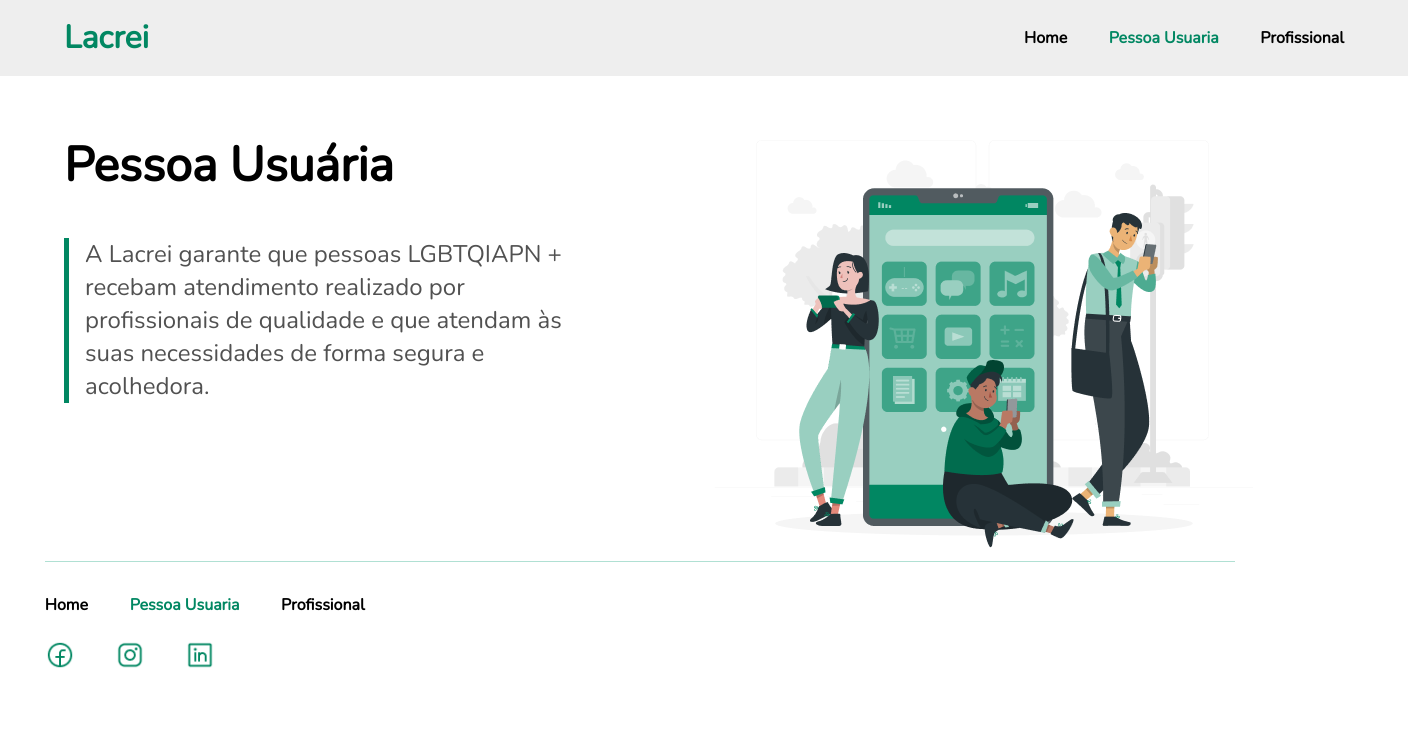
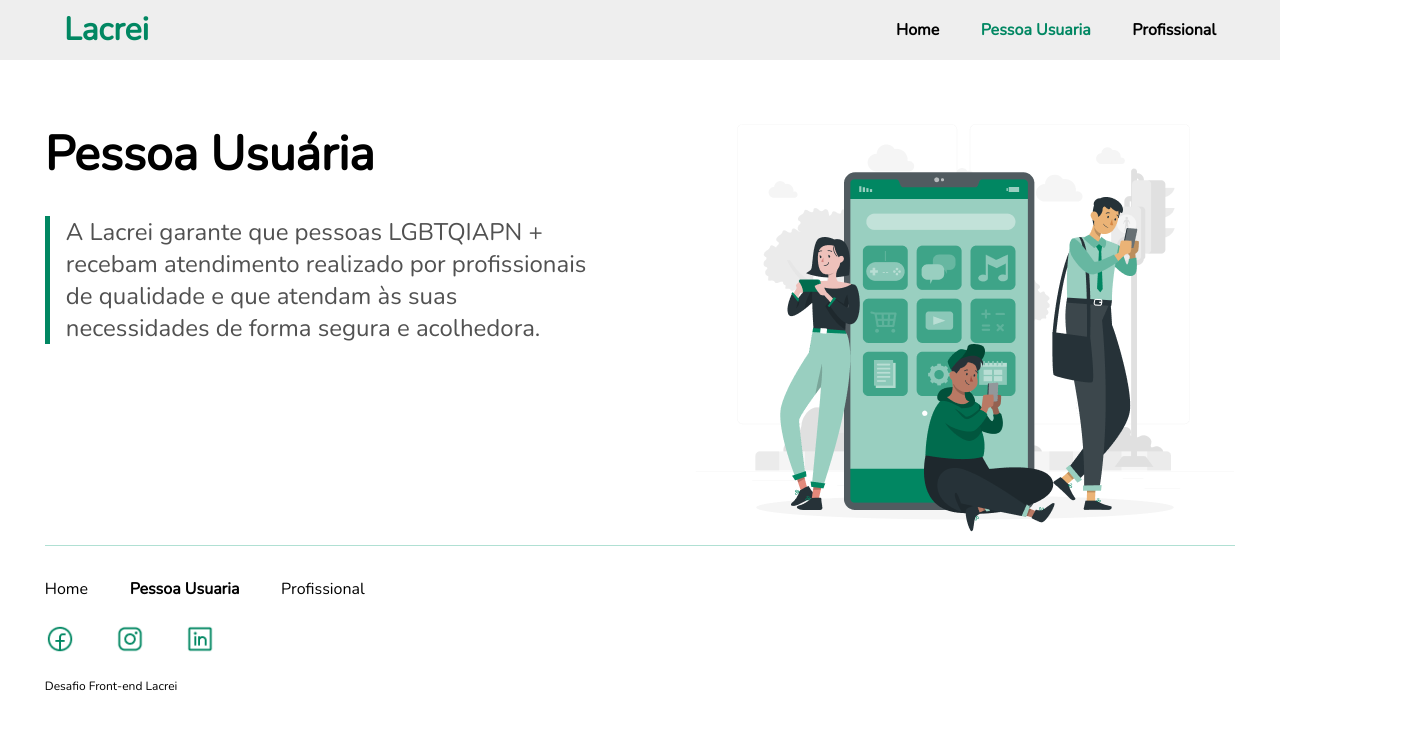
Before and after one commit to ArM-08/Lacrei, a React (Vite) app: page /pessoa-usuaria in a window 1280 px wide. Shown: the top 730 px of the page, 1408 px wide, since content can reach past the window. Built offline with nearby package versions, Linux system fonts and the light colour scheme.

Commit message:
styled and location

```diff
--- a/index.html
+++ b/index.html
@@ -2,12 +2,12 @@
 <html lang="en">
   <head>
     <meta charset="UTF-8" />
-    <link rel="icon" type="image/svg+xml" href="/vite.svg" />
+    <link rel="icon" type="image/png" href="./src/assets/images/19_App_Store_1024pt.png" />
     <link rel="preconnect" href="https://fonts.googleapis.com">
     <link rel="preconnect" href="https://fonts.gstatic.com" crossorigin>
     <link href="https://fonts.googleapis.com/css2?family=Nunito&display=swap" rel="stylesheet">
     <meta name="viewport" content="width=device-width, initial-scale=1.0" />
-    <title>Vite + React + TS</title>
+    <title>Desafio Lacrei</title>
   </head>
   <body>
     <div id="root"></div>
--- a/src/App.tsx
+++ b/src/App.tsx
@@ -1,17 +1,11 @@
 import "./reset.css";
-import Header from "./Components/Header";
 
-import Footer from "./Components/Footer";
 
 import MainRoute from "./Routes";
 
 function App() {
   return (
-    <>
-      <Header />
       <MainRoute />
-      <Footer />
-    </>
   );
 }
 
--- a/src/Components/Footer/index.tsx
+++ b/src/Components/Footer/index.tsx
@@ -21,18 +21,23 @@ const Buttons = styled.div`
   gap: 40px;
   margin: 24px 0 24px 0;
 `;
+const Front = styled.p`
+font-family: "Nunito", sans-serif;
+font-size: 12px;
+`
 
 interface FooterContent {}
 
 const Footer: React.FC<FooterContent> = () => {
   return (
     <FooterContainer>
-      <Menu/>
+      <Menu type="normal" selected={true} color="black"/>
       <Buttons>
         <ButtonSocial src={Face}></ButtonSocial>
         <ButtonSocial src={Insta}></ButtonSocial>
         <ButtonSocial src={Linkedin}></ButtonSocial>
       </Buttons>
+      <Front>Desafio Front-end Lacrei</Front>
     </FooterContainer>
   );
 };
--- a/src/Components/Header/index.tsx
+++ b/src/Components/Header/index.tsx
@@ -3,14 +3,17 @@ import styled from "styled-components";
 import Menu from "../Menu";
 
 const NavBar = styled.header`
-  width: 100vw;
-  height: 60px;
+  width: 100%;
+  min-height: 60px;
   background: #eeeeee;
   display: flex;
   justify-content: space-between;
   align-items: center;
   flex-wrap: wrap;
-  padding: 8px 64px;
+  @media(max-width: 608px){
+    justify-content: center;
+  }
+
 `;
 
 const Logo = styled.a`
@@ -20,6 +23,7 @@ const Logo = styled.a`
   font-family: "Nunito", sans-serif;
   font-weight: 700;
   text-decoration: none;
+  padding: 8px 64px;
 `;
 
 interface HeaderContent {
@@ -29,7 +33,7 @@ const Header: React.FC<HeaderContent> = () => {
   return (
     <NavBar>
       <Logo href="/">Lacrei</Logo>
-      <Menu/>
+      <Menu type="bold" selected ={true} color="#018762"/>
     </NavBar>
   );
 };
--- a/src/Components/Menu/index.tsx
+++ b/src/Components/Menu/index.tsx
@@ -1,4 +1,5 @@
 
+import { Link, useLocation } from "react-router-dom";
 import styled from "styled-components";
 
 
@@ -7,32 +8,45 @@ const MenuItems = styled.ul`
   flex-direction: row;
   justify-content: space-between;
   align-items: center;
-  padding: 0px;
+  padding-right: 64px;
   width: 320px;
+  @media(max-width: 608px){
+    padding-right: 0px;
+  }
+
 `;
 
 interface Linkprops {
-  active: boolean
+
+  color: string;
+  selected: boolean;
+  active: boolean;
+  type: string
 }
-const Link = styled.a<Linkprops>`
+const StyledLink = styled(Link)<Linkprops>`
   text-decoration: none;
-  color: ${({ active }) => active ?  '#018762' : 'black'};
+  color: ${({ active, color}) => active?  color : '#000'};
   font-family: "Nunito";
   font-size: 16px;
-  font-weight: bold;
-  font-style: normal;
+
+  font-weight: ${({ active, selected, type}) => active && selected ?  "bold" : type};
+ &:hover{
+  opacity: 0.6;
+ }
 `;
 
 const MenuItem = styled.li`
 list-style-type: none;
-font-weight: bold;
-
 `;
 
 
 interface MenuContent {
+  color: string;
+  selected: boolean;
+  type: string
+
 }
-const Menu: React.FC<MenuContent> = () => {
+const Menu: React.FC<MenuContent> = (props) => {
 
   function getItem(label: JSX.Element, key: Number, ) {
     return {
@@ -40,21 +54,20 @@ const Menu: React.FC<MenuContent> = () => {
       label,
     };
   }
-  const HomeActive = location.pathname === '/'
-  const PessoaActive = location.pathname === '/pessoa-usuaria'
-  const ProfissionalActive = location.pathname === '/profissional'
+  const location = useLocation()
+  const path = location.pathname;
 
   const items = [
-    getItem(<Link active={HomeActive} href="/" >Home</Link>, 1),
-    getItem(<Link active={PessoaActive} href="/pessoa-usuaria">Pessoa Usuaria</Link>, 2),
-    getItem(<Link active={ProfissionalActive} href="/profissional">Profissional</Link>, 3),
+    getItem(<StyledLink  type={props.type} selected={props.selected} color={props.color} active={path === '/'} to="/" >Home</StyledLink>, 1),
+    getItem(<StyledLink type={props.type} selected={props.selected} color={props.color} active={path === '/pessoa-usuaria'} to="/pessoa-usuaria">Pessoa Usuaria</StyledLink>, 2),
+    getItem(<StyledLink type={props.type} selected={props.selected} color={props.color} active={path === '/profissional' } to="/profissional">Profissional</StyledLink>, 3),
   ];
 
 
   return (
     <MenuItems>
       {items.map((item) => (
-        <MenuItem key={`menu-item-${item.key}`}>{item.label}</MenuItem>
+        <MenuItem  key={`menu-item-${item.key}`}>{item.label}</MenuItem>
       ))}
     </MenuItems>
 
--- a/src/Pages/Home.tsx
+++ b/src/Pages/Home.tsx
@@ -9,10 +9,14 @@ import {
   ImgPage,
 } from "./styled";
 import ImgHome from "./../assets/images/ImgHome.png";
+import { useEffect } from "react";
 
 interface HomePage {}
 
 const Home: React.FC<HomePage> = () => {
+  useEffect(() => {
+    document.title = 'Home | Desafio Lacrei ';
+  }, []);
   return (
     <PageContainer>
       <FirstContainer>
--- a/src/Pages/PessoaUsuaria.tsx
+++ b/src/Pages/PessoaUsuaria.tsx
@@ -7,10 +7,14 @@ import {
   ImgPage,
 } from "./styled";
 import ImgPessoaUsuaria from "./../assets/images/ImgPessoaUsuaria.png";
+import { useEffect } from "react";
 
 interface PessoaUsuariaContent {}
 
 const PessoaUsuaria: React.FC<PessoaUsuariaContent> = () => {
+  useEffect(() => {
+    document.title = 'Pessoa Usuaria | Desafio Lacrei ';
+  }, []);
   return (
     <PageContainer>
       <FirstContainer>
--- a/src/Pages/Profissional.tsx
+++ b/src/Pages/Profissional.tsx
@@ -7,17 +7,19 @@ import {
   ImgPage,
 } from "./styled";
 import ImgPessoaUsuaria from "./../assets/images/ImgProfissional.png";
+import { useEffect } from "react";
 interface ProfissionalContent {}
 
 const Profissional: React.FC<ProfissionalContent> = () => {
+  useEffect(() => {
+    document.title = 'Profissional | Desafio Lacrei ';
+  }, []);
   return (
     <PageContainer>
       <FirstContainer>
         <Title>Profissional</Title>
         <Subtitle border={true}>
-          A Lacrei garante que pessoas LGBTQIAPN + recebam atendimento realizado
-          por profissionais de qualidade e que atendam às suas necessidades de
-          forma segura e acolhedora.
+        Buscamos recrutar pessoas profissionais da saúde que entendam as necessidades e se comprometam com o bem-estar da comunidade LGBTQIAPN+
         </Subtitle>
       </FirstContainer>
       <SecondContainer>
--- a/src/Pages/styled.tsx
+++ b/src/Pages/styled.tsx
@@ -3,7 +3,6 @@ import styled from "styled-components";
 export const PageContainer = styled.div`
 display: flex;
 align-items: center;
-padding: 4rem 4rem 0px;
 width: 93%;
 justify-content: space-between;
 margin: 0 auto;
@@ -20,11 +19,12 @@ flex-direction: column;
 align-items: start;
 justify-content: start;
 align-self: start;
+padding-top: 64px;
+
 `
 
 export const SecondContainer = styled.div`
-max-width: 50%;
-
+min-width: 50%;
 display: flex;
 align-items: end;
 justify-content: end;
@@ -33,10 +33,13 @@ justify-content: end;
 
 
 export const Title = styled.h1`
-width: 453px;
+max-width: 453px;
 font-family: 'Nunito', sans-serif;
-line-height: 50px;
+line-height: 60px;
 font-size: 48px;
+@media(max-width: 768px){
+    font-size: 36px;
+}
 `
 interface subtitleProps{
     border: boolean;
@@ -44,17 +47,21 @@ interface subtitleProps{
 }
 export const Subtitle = styled.p<subtitleProps>`
 border-left:  ${({ border }) => border?  '5px solid rgb(1, 135, 98)' : 'none'};;
-padding-left: 1rem;
-width: 500px;
-height: 120 px;
+padding-left: ${({ border }) => border?  '1rem' : '0'};;
+width: 100%;
+height: 100%;
 font-family: 'Nunito';
 font-style: normal;
-font-weight: 400;
 font-size: 24px;
-line-height: 33px;
 color: #515151;
-margin-top: 48px;
+margin-top: 32px;
 margin-bottom: 32px;
+line-height: 2rem;
+display:flex;
+flex-wrap: wrap;
+@media(max-width: 768px){
+    font-size: 16px;
+}
 `
 
 export const Buttons = styled.div`
@@ -72,7 +79,7 @@ height: 48px;
 left: 325px;
 top: 400px;
 background: ${props => props.theme || '#FFF'};
-border: 1px solid #018762;
+border: 2px solid #018762;
 box-shadow: 0px 4px 4px rgba(0, 0, 0, 0.25);
 border-radius: 8px;
 font-family: 'Nunito';
@@ -80,7 +87,13 @@ font-style: normal;
 font-weight: 700;
 font-size: 18px;
 line-height: 25px;
-color:  ${props => props.color || '#FFF'}
+color:  ${props => props.color || '#FFF'};
+&:hover{
+    opacity: 0.8;
+   }
 `
 
-export const ImgPage = styled.img``
+export const ImgPage = styled.img`
+max-width: 100%;
+padding-top: 64px;
+`
--- a/src/Routes.tsx
+++ b/src/Routes.tsx
@@ -1,4 +1,6 @@
 import { BrowserRouter, Routes, Route } from "react-router-dom";
+import Footer from "./Components/Footer";
+import Header from "./Components/Header";
 import Home from "./Pages/Home";
 import PessoaUsuaria from "./Pages/PessoaUsuaria";
 import Profissional from "./Pages/Profissional";
@@ -10,11 +12,13 @@ interface RoutesContent {}
 const MainRoute: React.FC<RoutesContent>= () =>{
     return(
         <BrowserRouter>
+        <Header />
         <Routes>
-<Route path="/" element={<Home/>}/>
-<Route path="/pessoa-usuaria" element={<PessoaUsuaria/>}/>
-<Route path="/profissional" element={<Profissional/>}/>
+        <Route path="/" element={<Home/>}/>
+        <Route path="/pessoa-usuaria" element={<PessoaUsuaria/>}/>
+        <Route path="/profissional" element={<Profissional/>}/>
         </Routes>
+        <Footer />
         </BrowserRouter>
     )
 }
```
Also changed, not shown: src/assets/images/19_App_Store_1024pt.png (added), src/reset.css (line endings or trailing spaces).
